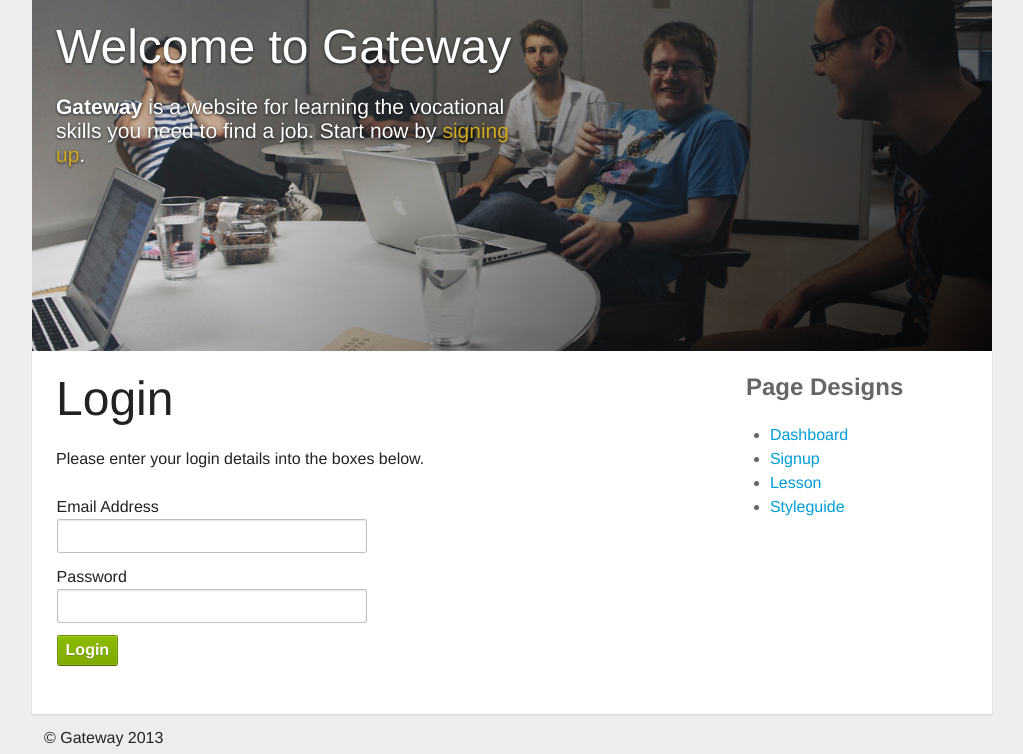
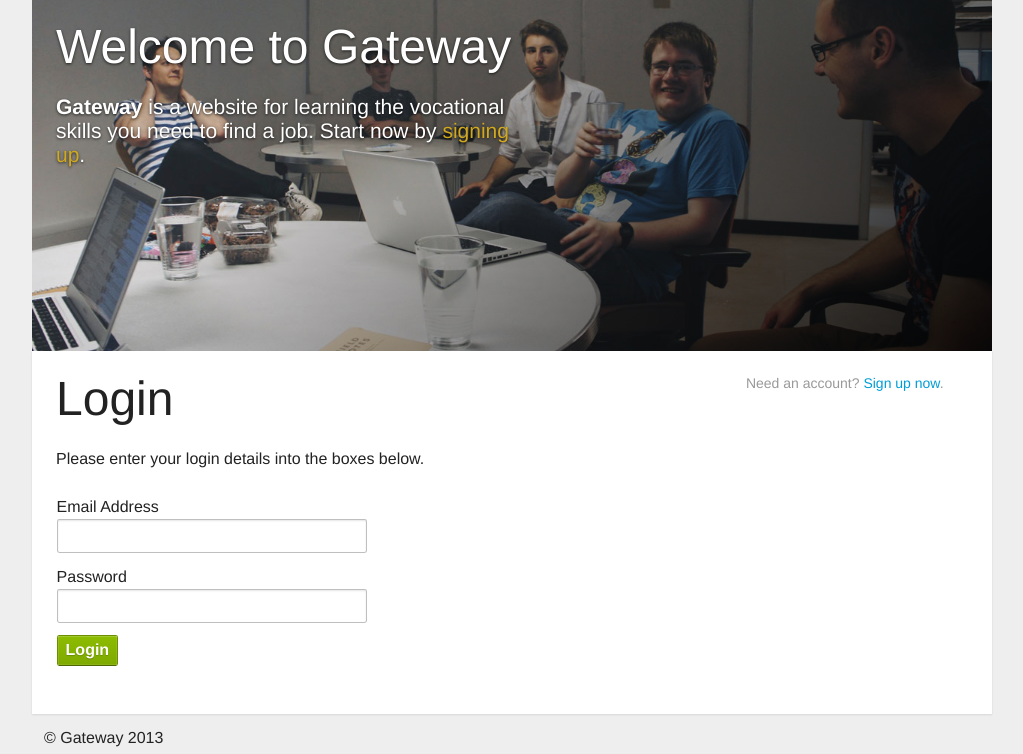
Before and after one commit to daneden/serious-games, a PHP site: page / in a window 1280 px wide. Shown: the part 73-827 px from the top of the page, without its empty margins (128-1151 px from the left). Run offline with PHP 8.4, Linux system fonts and the light colour scheme; some libraries are stand-ins or nearby versions.

Commit message:
Update index.php

```diff
--- a/index.php
+++ b/index.php
@@ -23,13 +23,14 @@
             </form>
 		</div>
 		<div class="sidebar secondary-col island">
-			<h2>Page Designs</h2>
+			<p class="helper">Need an account? <a href="signup.php">Sign up now</a>.</p>
+			<!-- <h2>Page Designs</h2>
 			<ul>
 				<li><a href="/dashboard.php">Dashboard</a></li>
 				<li><a href="/signup.php">Signup</a></li>
 				<li><a href="/lesson.php">Lesson</a></li>
 				<li><a href="/styleguide.php">Styleguide</a></li>
-			</ul>
+			</ul> -->
 		</div>
 	</div>
 </div>
```
